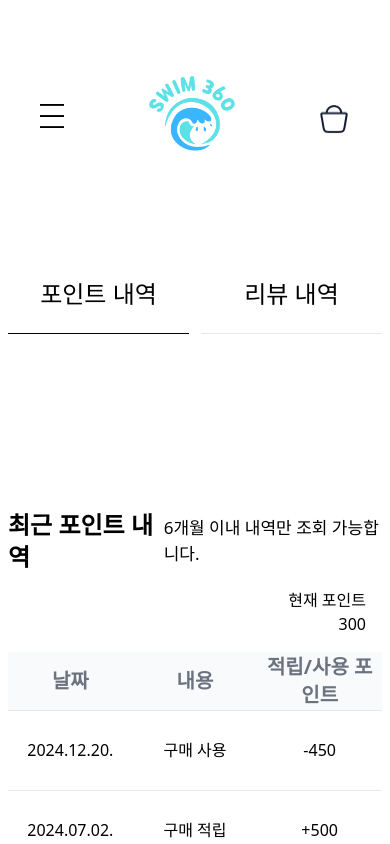
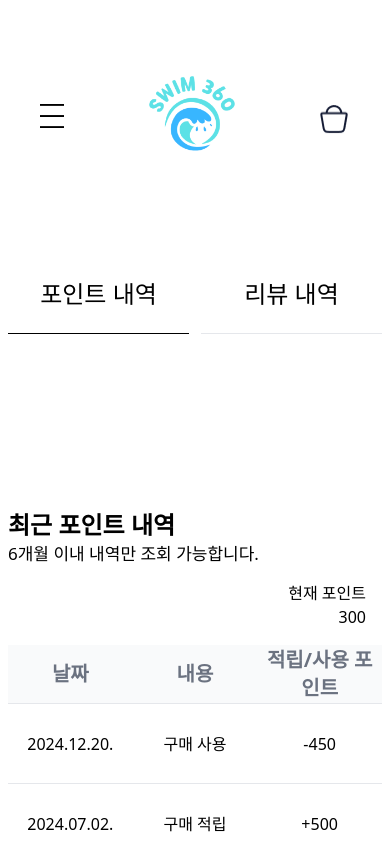
Before and after one commit to ormcamp-fe-3rd/swim360, a React (Vite) app in the folder frontend/: page /points-and-reviews in a window 390 px wide. Shown: the top 844 px of the page. Built offline with nearby package versions, Linux system fonts and the light colour scheme.

Commit message:
design: 리스트 헤드 반응형 적용

```diff
--- a/frontend/src/components/mypage/PointList.tsx
+++ b/frontend/src/components/mypage/PointList.tsx
@@ -35,11 +35,11 @@ export default function PointList() {
   return (
     <>
       <div className="ml-0 mt-40 w-full">
-        <div className="flex w-full items-center justify-start py-[14.8px]">
-          <div className="mr-[10.36px] text-2xl font-semibold">
+        <div className="flex flex-col tablet:flex-row w-full tablet:items-center justify-start py-[14.8px]">
+          <div className="mr-[10.36px] text-left text-2xl font-semibold">
             최근 포인트 내역
           </div>
-          <div className="text-[17px]">6개월 이내 내역만 조회 가능합니다.</div>
+          <div className="text-[17px] text-left">6개월 이내 내역만 조회 가능합니다.</div>
         </div>
         <div className="grid grid-cols-3 pb-4">
           <div></div>
--- a/frontend/src/components/mypage/ReviewList.tsx
+++ b/frontend/src/components/mypage/ReviewList.tsx
@@ -29,18 +29,20 @@ export default function ReviewList() {
   return (
     <>
       <div className="ml-0 mt-40 w-full">
-        <div className="flex w-full items-center justify-start py-[14.8px]">
-          <div className="mr-[10.36px] text-2xl font-semibold">
+        <div className="flex w-full flex-col justify-start py-[14.8px] tablet:flex-row tablet:items-center">
+          <div className="mr-[10.36px] text-left text-2xl font-semibold">
             최근 리뷰 내역
           </div>
-          <div className="text-[17px]">6개월 이내 내역만 조회 가능합니다.</div>
+          <div className="text-left text-[17px]">
+            6개월 이내 내역만 조회 가능합니다.
+          </div>
         </div>
         <div className="grid grid-cols-3 pb-4">
           <div></div>
           <div></div>
           <div className="pr-4 text-right">총 3건</div>
         </div>
-        <Table className="w-full md:table-fixed table-auto">
+        <Table className="w-full table-auto md:table-fixed">
           <TableHeader>
             <TableRow className="bg-gray-50">
               <TableHead className="w-1/3 text-center text-xl font-semibold">
@@ -49,7 +51,7 @@ export default function ReviewList() {
               <TableHead className="w-1/3 text-center text-xl font-semibold">
                 리뷰 상품
               </TableHead>
-              <TableHead className="w-1/3 text-center text-xl font-semibold hidden tablet:table-cell">
+              <TableHead className="hidden w-1/3 text-center text-xl font-semibold tablet:table-cell">
                 리뷰 내용
               </TableHead>
             </TableRow>
@@ -63,7 +65,7 @@ export default function ReviewList() {
                 <TableCell className="text-center text-base">
                   {review.product}
                 </TableCell>
-                <TableCell className="overflow-hidden text-ellipsis whitespace-nowrap text-center text-base hidden tablet:table-cell">
+                <TableCell className="hidden overflow-hidden text-ellipsis whitespace-nowrap text-center text-base tablet:table-cell">
                   {review.content}
                 </TableCell>
               </TableRow>
```
